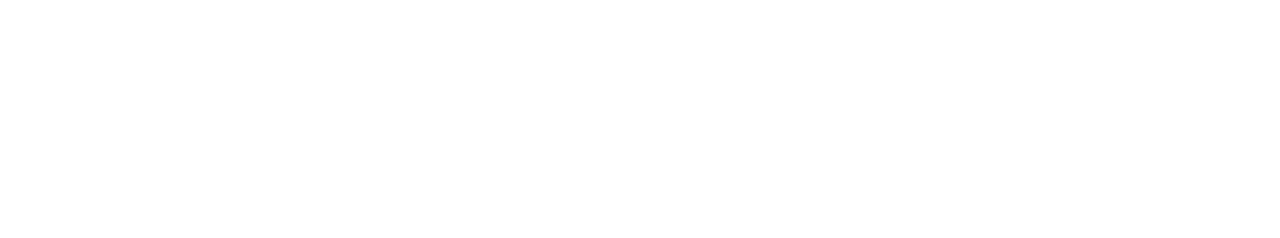
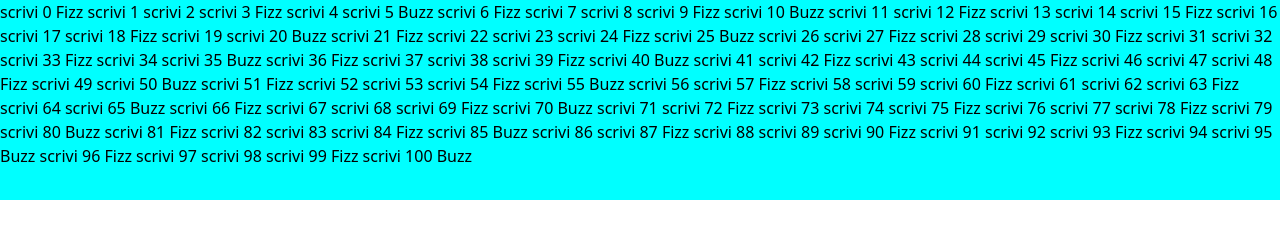
Before and after one commit to torone89/js-fizzbuzz, a plain HTML site: page index.html in a window 1280 px wide. Drawn offline with nearby package versions, Linux system fonts and the light colour scheme.

Commit message:
Stampo i valori nel doM

```diff
--- a/css/style.css
+++ b/css/style.css
@@ -41,7 +41,11 @@
 /* UTILITIES */
 /* *************************/
 
-
+#quadrato {
+    height: 200px;
+    background-color: aqua;
+    color: black;
+}
 
 /* *************************/
 /* Header
--- a/index.html
+++ b/index.html
@@ -38,22 +38,23 @@
 
 <body>
 
-    <!-- INTESTAZIONE -->
-
-    <header></header>
 
 
     <!-- CONTENUTO PRINCIPALE -->
-    <main></main>
+    <main>
 
 
 
-    <!-- PIE DI PAGINA -->
-
-    <footer>
+        <div id="quadrato">
 
 
-    </footer>
+        </div>
+
+    </main>
+
+
+
+
 
 
     <!-- INSERISCO FOGLIO JAVASCRIPT -->
--- a/js/script.js
+++ b/js/script.js
@@ -11,26 +11,34 @@ console.log("JS")
 //     console.log(content);
 
 
+// DICHIARAZIONI VARIABILi
+
+const contenitore = document.getElementById("quadrato")
+console.log(contenitore)
 
 // SOLUZIONE FINALE IN CONSOLE
 
-let prova
+let numero
 
 for (var i = 0; i <= 100; i++) {
 
-    prova = i
+    numero = i
 
-    if (prova % 3 == 0) {
-        prova += " Fizz";
+    if (numero % 3 == 0) {
+        numero += " Fizz";
     }
 
-    if (prova % 5 == 0) {
-        prova += " Buzz";
+    if (numero % 5 == 0) {
+        numero += " Buzz";
     }
 
-    console.log(prova)
+    // STAMPO NEL DOC
+    console.log(numero)
+    contenitore.innerText += " " + "scrivi " + numero
 
 }
+
+
 
 
 
```
